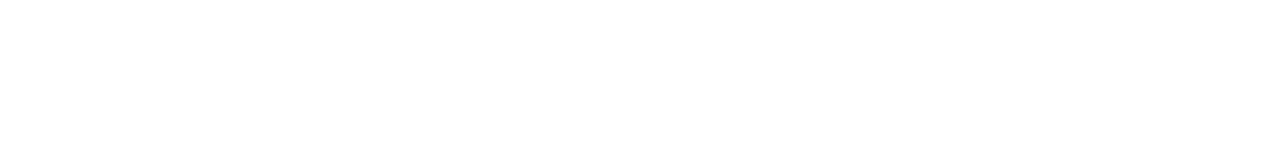
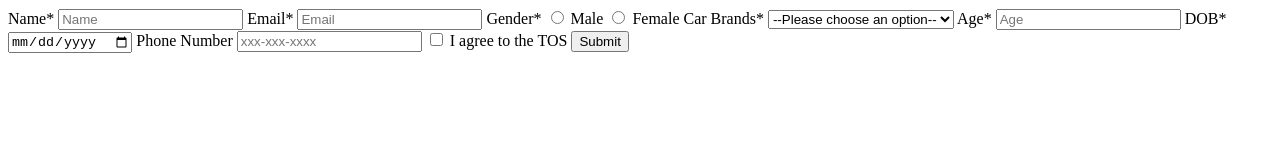
Before and after one commit to acciojob/signup-form-car-deva-7277, a website: page main.html in a window 1280 px wide. Drawn offline with Linux system fonts and the light colour scheme.

Commit message:
created a submission

```diff
--- a/main.html
+++ b/main.html
@@ -7,6 +7,41 @@
 </head>
 
 <body>
+	<form method="post">
+		<label for= "name">Name*</label>
+		<input type="text" id= "name" placeholder="Name" required>
+
+		<label for="email">Email*</label>
+		<input type="email" id = "email" placeholder = "Email" required>
+
+		<label for="gender">Gender*</label>
+		<input type="radio" id= "gender_m" name = "gender" required>
+		<label for = "gender_m">Male</label>
+		<input type="radio" id= "gender_f" name = "gender" required>
+		<label for = "gender_m">Female</label>
+
+
+		<label for="cars">Car Brands*</label>
+		<select>
+			<option value="" disabled selected>--Please choose an option--</option>
+			<option value="bmw">BMW</option>
+			<option value="audi">Audi</option>
+			<option value="mercedez">Mercedez</option>
+		</select>
+
+		<label for= "age">Age*</label>
+		<input type="number" id = "age" placeholder="Age" required>
+
+		<label for = "dob">DOB*</label>
+		<input type="date" id="dob" required>
+
+		<label for="tel">Phone Number</label>
+		<input type="tel" id="tel" placeholder="xxx-xxx-xxxx">
+
+		<input type="checkbox" id="tos" required>
+		<label for="tos">I agree to the TOS</label>
+
+		<button type="submit">Submit</button>
 	<!-- the entire body must be written by student -->
     <script type="text/javascript" src="./script.js">
 </script>
```
